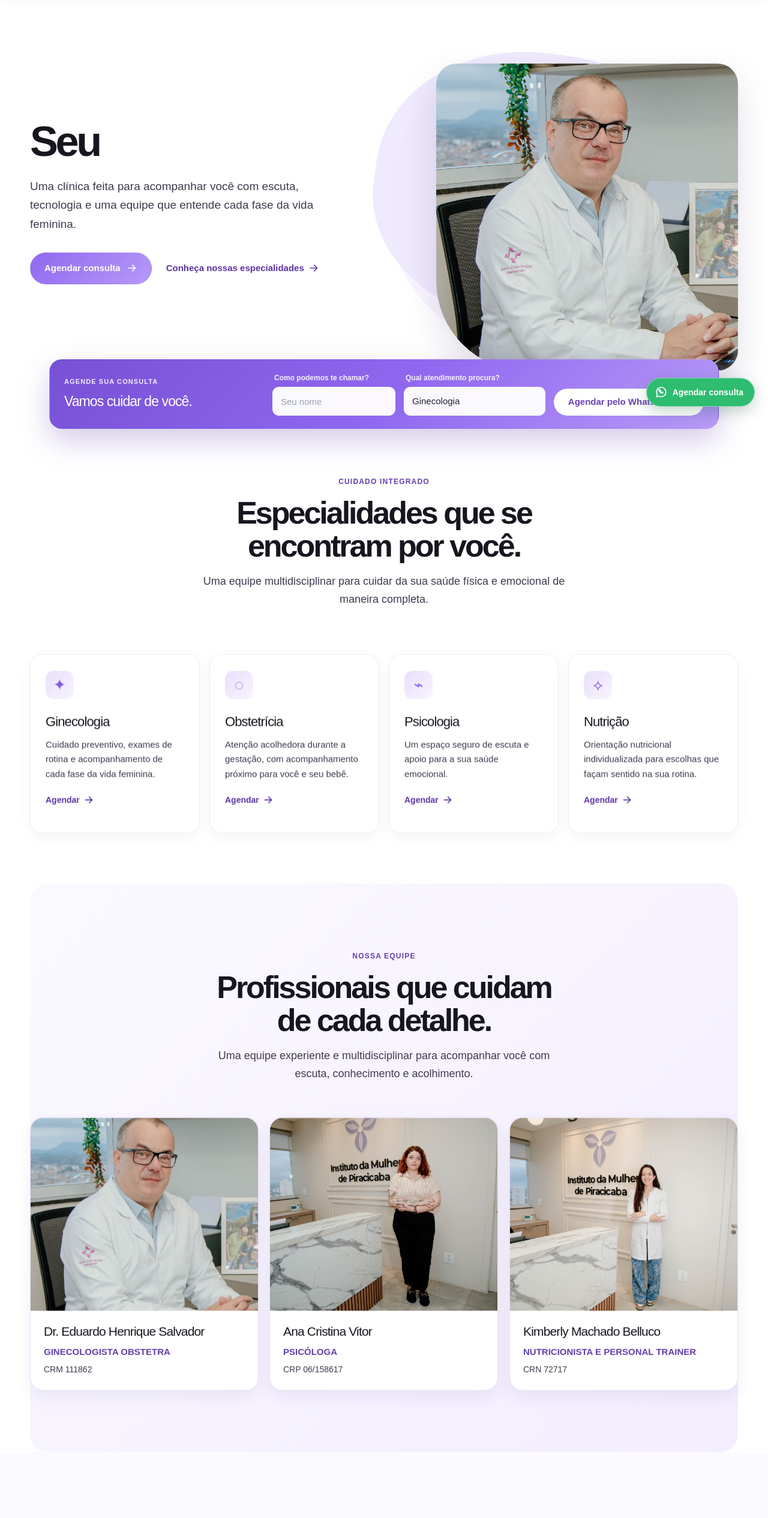
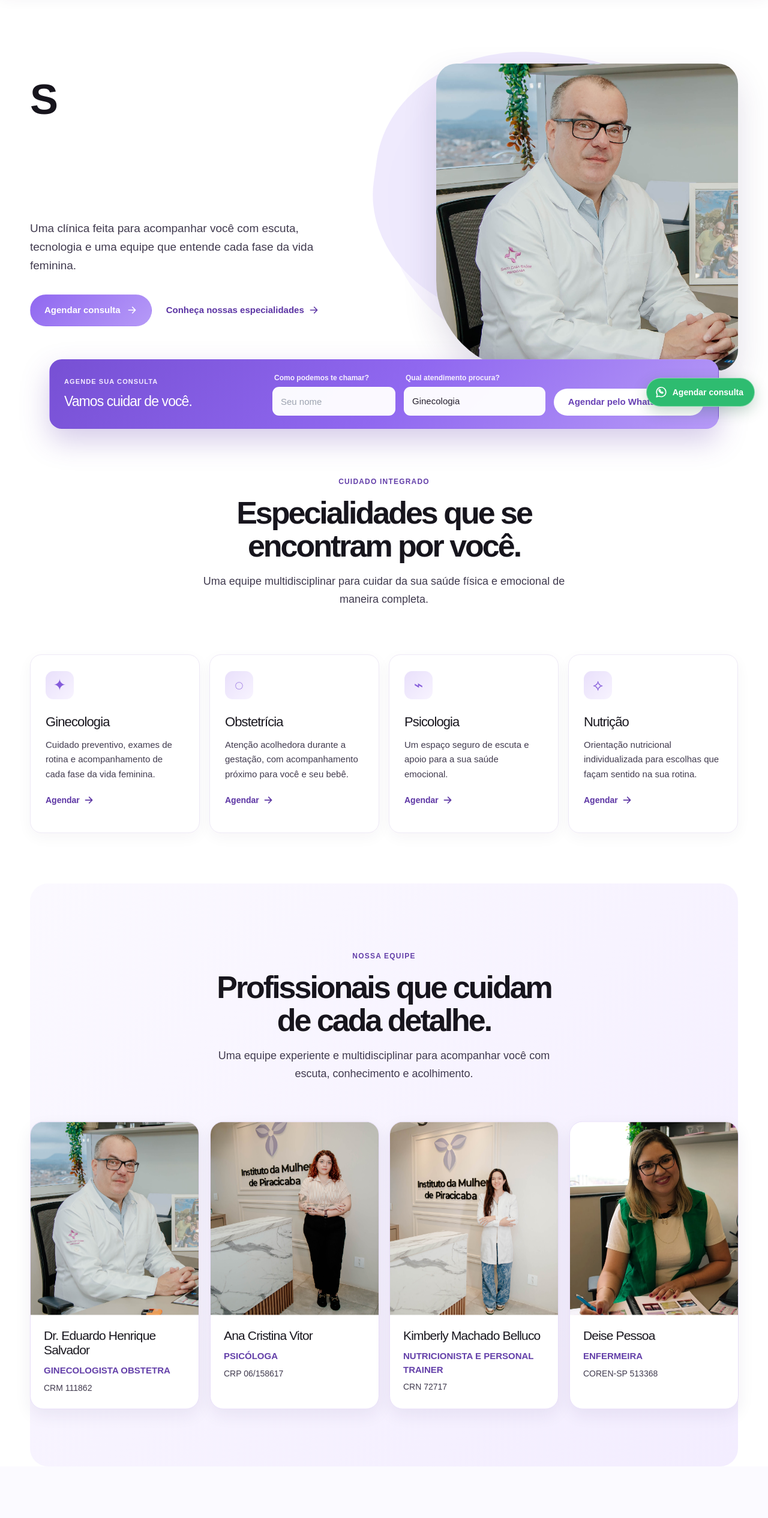
Before and after one commit to pgozetto/instituto_da_mulher, a Next.js app: page / in a window 1280 px wide. Shown: the part 100-2631 px from the top of the page at 60% size. Built offline with nearby package versions, Linux system fonts and the light colour scheme; no server answers.

Commit message:
Atualiza serviços e equipe da clínica

```diff
--- a/app/booking-form.tsx
+++ b/app/booking-form.tsx
@@ -43,6 +43,12 @@ export function BookingForm({ compact = false }: { compact?: boolean }) {
           <option>Colocação ou retirada de DIU</option>
           <option>Implanon</option>
           <option>Reposição hormonal</option>
+          <option>Cuidados com o recém-nascido</option>
+          <option>Apresentação alimentar</option>
+          <option>Taping terapêutico</option>
+          <option>Furo humanizado</option>
+          <option>Laserterapia</option>
+          <option>Cone hindu</option>
         </select>
       </div>
       <button className="button button-primary booking-submit" type="submit">
--- a/app/globals.css
+++ b/app/globals.css
@@ -83,7 +83,7 @@ button { cursor: pointer; }
 .specialty-card a { align-items: center; color: #5c35a4; display: inline-flex; font-size: 14px; font-weight: 750; gap: 6px; margin-top: 21px; }
 
 .professionals-section { background: linear-gradient(135deg, #fbf9ff 0%, #f3edff 100%); border-radius: 30px; }
-.professionals-grid { display: grid; gap: 18px; grid-template-columns: repeat(3, 1fr); margin-top: 48px; }
+.professionals-grid { display: grid; gap: 18px; grid-template-columns: repeat(4, 1fr); margin-top: 48px; }
 .professional-card { background: #fff; border: 1px solid #e8def9; border-radius: 22px; box-shadow: 0 10px 28px rgba(47, 28, 84, .07); overflow: hidden; transition: box-shadow .25s ease, transform .25s ease; }
 .professional-card:hover { box-shadow: 0 20px 38px rgba(59, 42, 94, .14); transform: translate3d(0, calc(var(--parallax-y, 0px) - 5px), 0); }
 .professional-photo { height: 322px; overflow: hidden; position: relative; }
@@ -92,16 +92,16 @@ button { cursor: pointer; }
 .professional-card-copy h3 { color: var(--ink); font-size: 21px; letter-spacing: -.04em; line-height: 1.15; margin: 0; }
 .professional-role { color: #633fa9; font-size: 15px; font-weight: 750; margin: 11px 0 0; text-transform: uppercase; }
 .professional-registration { color: var(--muted); font-size: 14px; margin: 7px 0 0; }
-
 .story-section { background: #fbfaff; overflow: hidden; }
-.story-layout { align-items: center; display: grid; gap: 9%; grid-template-columns: 1fr 1fr; }
-.story-images { height: 450px; position: relative; }
-.story-main-image, .story-small-image { overflow: hidden; position: absolute; }
-.story-main-image { border-radius: 30px 30px 30px 130px; height: 90%; left: 0; top: 0; width: 75%; }
-.story-main-image img { object-fit: cover; object-position: 43% center; }
-.story-small-image { border: 5px solid #fbfaff; border-radius: 22px; bottom: 0; height: 44%; right: 0; width: 43%; }
+.story-layout { display: grid; gap: 64px; grid-template-columns: 1fr; }
+.story-images { padding-bottom: 7%; position: relative; }
+.story-main-image, .story-small-image { overflow: hidden; }
+.story-main-image { aspect-ratio: 1574 / 999; border-radius: 30px 30px 110px 30px; position: relative; width: 100%; }
+.story-main-image img { object-fit: cover; object-position: center; }
+.story-small-image { aspect-ratio: 4 / 3; border: 5px solid #fbfaff; border-radius: 22px; bottom: 0; left: 4%; position: absolute; width: 24%; }
 .story-small-image img { object-fit: cover; object-position: center; }
-.story-copy { max-width: 510px; }
+.story-copy { margin-inline: auto; max-width: 760px; text-align: center; }
+.story-copy .eyebrow { justify-content: center; }
 .story-copy p + p { margin-top: 15px; }
 .story-copy .text-link { margin-top: 25px; }
 
@@ -191,7 +191,9 @@ button { cursor: pointer; }
   .specialty-card { min-height: 0; }
   .story-layout, .care-section, .contact-card { grid-template-columns: 1fr; }
   .story-layout, .care-section { gap: 40px; }
-  .story-images { height: 390px; }
+  .story-main-image { aspect-ratio: 5 / 4; border-radius: 0 0 60px 0; margin-inline: -16px; width: calc(100% + 32px); }
+  .story-main-image img { object-position: 70% center; }
+  .story-small-image { border-width: 3px; border-radius: 14px; width: 28%; }
   .care-section { display: flex; flex-direction: column-reverse; }
   .care-photo { height: 380px; width: 100%; }
   .gallery-header { align-items: flex-start; flex-direction: column; gap: 0; }
--- a/app/page.tsx
+++ b/app/page.tsx
@@ -57,6 +57,13 @@ const professionals = [
     registration: "CRN 72717",
     role: "Nutricionista e personal trainer",
     alt: "Kimberly Machado Belluco, nutricionista e personal trainer",
+  },
+  {
+    image: "/images/enfermeira.webp",
+    name: "Deise Pessoa",
+    registration: "COREN-SP 513368",
+    role: "Enfermeira",
+    alt: "Deise Pessoa, enfermeira",
   },
 ];
 
@@ -154,13 +161,12 @@ export default function Home() {
           {professionals.map((professional) => (
             <article className="professional-card" data-parallax="0.018" key={professional.name}>
               <div className="professional-photo image-hover">
-                <Image src={professional.image} alt={professional.alt} fill sizes="(max-width: 720px) 100vw, 33vw" />
+                <Image src={professional.image} alt={professional.alt} fill sizes="(max-width: 720px) 100vw, 25vw" />
               </div>
               <div className="professional-card-copy">
                 <h3>{professional.name}</h3>
                 <p className="professional-role">{professional.role}</p>
-                <p className="professional-registration">{professional.registration}</p>
-              </div>
+                <p className="professional-registration">{professional.registration}</p>              </div>
             </article>
           ))}
         </div>
--- a/components/ui/typewriter.tsx
+++ b/components/ui/typewriter.tsx
@@ -60,15 +60,23 @@ export function Typewriter({
     return () => clearInterval(cursorInterval)
   }, [cursor])
 
+  const cursorMark = cursor && (
+    <span className="ml-1 transition-opacity duration-75" style={{ opacity: showCursor ? 1 : 0 }} aria-hidden="true">
+      {cursorChar}
+    </span>
+  )
+  const longestWord = words.reduce((longest, word) => (word.length > longest.length ? word : longest), "")
+
+  // The invisible copy of the full text reserves the final height, so the typing never pushes the page down.
   return (
-    <span className="inline-block">
-      <span>
+    <span style={{ display: "inline-grid" }}>
+      <span style={{ gridArea: "1 / 1", visibility: "hidden" }} aria-hidden="true">
+        {longestWord}
+        {cursor && <span className="ml-1">{cursorChar}</span>}
+      </span>
+      <span style={{ gridArea: "1 / 1" }}>
         {displayText}
-        {cursor && (
-          <span className="ml-1 transition-opacity duration-75" style={{ opacity: showCursor ? 1 : 0 }} aria-hidden="true">
-            {cursorChar}
-          </span>
-        )}
+        {cursorMark}
       </span>
     </span>
   )
```
Also changed, not shown: public/images/enfermeira.webp (added).
